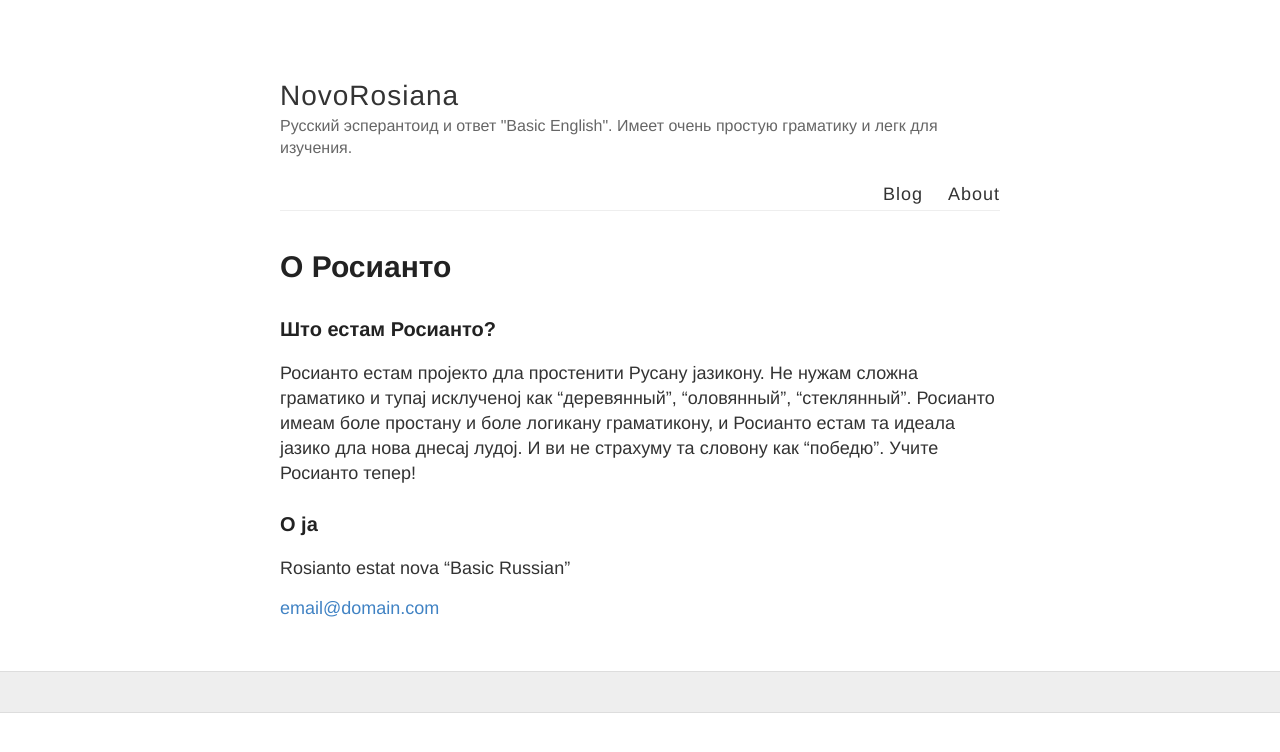
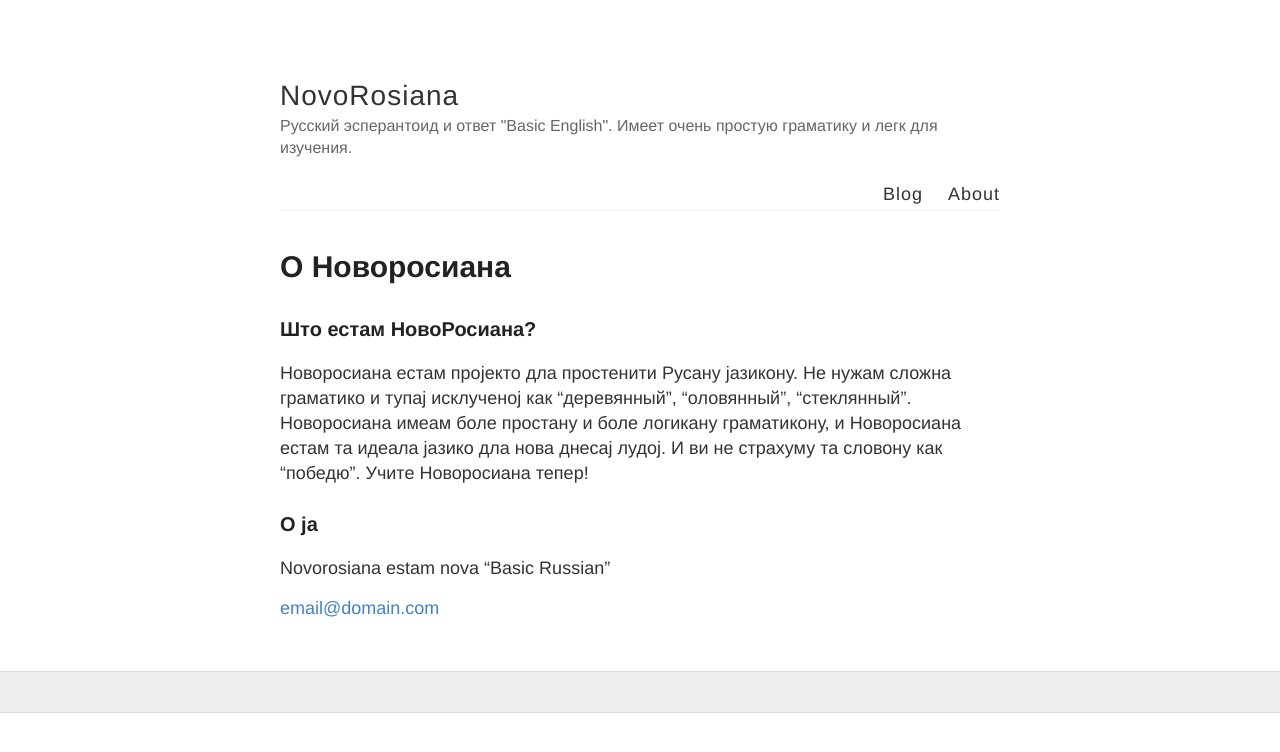
Before and after one commit to learnrusanto/learnrusanto.github.io, a Jekyll site: the page built from about.md, in a window 1280 px wide. Shown: the top 752 px of the page. Built offline with Jekyll 4.4.1, drawn with Linux system fonts in a browser that asks for light colours.

Commit message:
rename to NovoRosiana

```diff
--- a/about.md
+++ b/about.md
@@ -1,16 +1,16 @@
 ---
 layout: page
-title: О Росианто
+title: О Новоросиана
 permalink: /about/
 ---
 
 
-### Што естам Росианто?
+### Што естам НовоРосиана?
 
-Росианто естам пројекто дла простенити  Русану јазикону. Не нужам сложна граматико и тупај исклученој как "деревянный", "оловянный", "стеклянный". Росианто имеам боле простану и боле логикану граматикону, и Росианто естам та идеала јазико дла нова днесај лудој. И ви не страхуму та словону как "победю". Учите Росианто тепер!
+Новоросиана естам пројекто дла простенити  Русану јазикону. Не нужам сложна граматико и тупај исклученој как "деревянный", "оловянный", "стеклянный". Новоросиана имеам боле простану и боле логикану граматикону, и Новоросиана естам та идеала јазико дла нова днесај лудој. И ви не страхуму та словону как "победю". Учите Новоросиана тепер!
 
 ### О ја
 
-Rosianto estat nova "Basic Russian"
+Novorosiana estam nova "Basic Russian"
 
 [email@domain.com](mailto:email@domain.com)
```
Also changed, not shown: _posts/1970-01-01-Gramatiko.md (+4 -4 lines), _posts/1970-01-02-sufiksoj.md (+2 -2 lines), _posts/1970-01-04-sojuzoj.md (+3 -3 lines), _posts/1990-01-01-Alfabeto.md (+1 -1 lines), _posts/1990-01-02-primero.md (+3 -3 lines).
